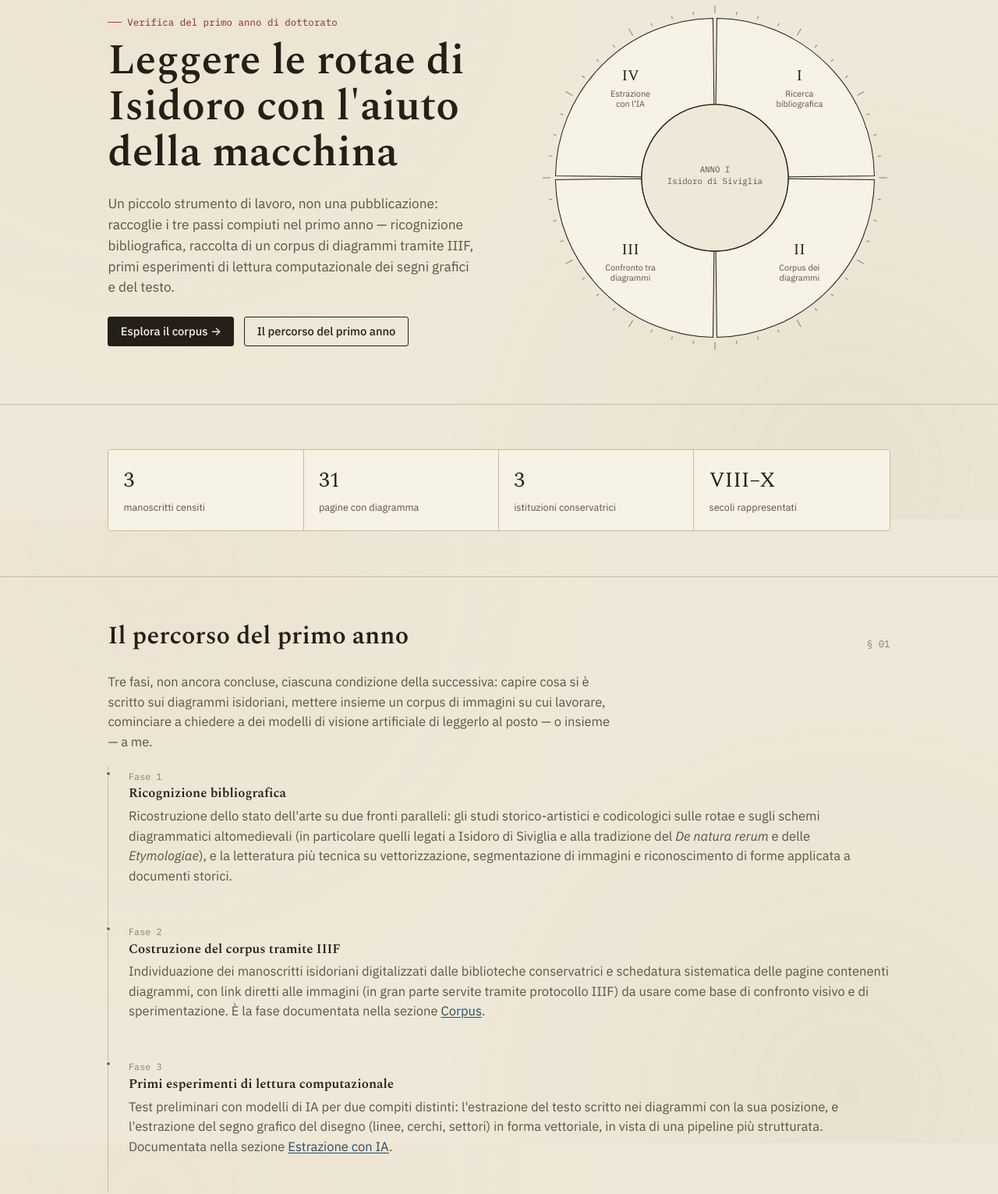
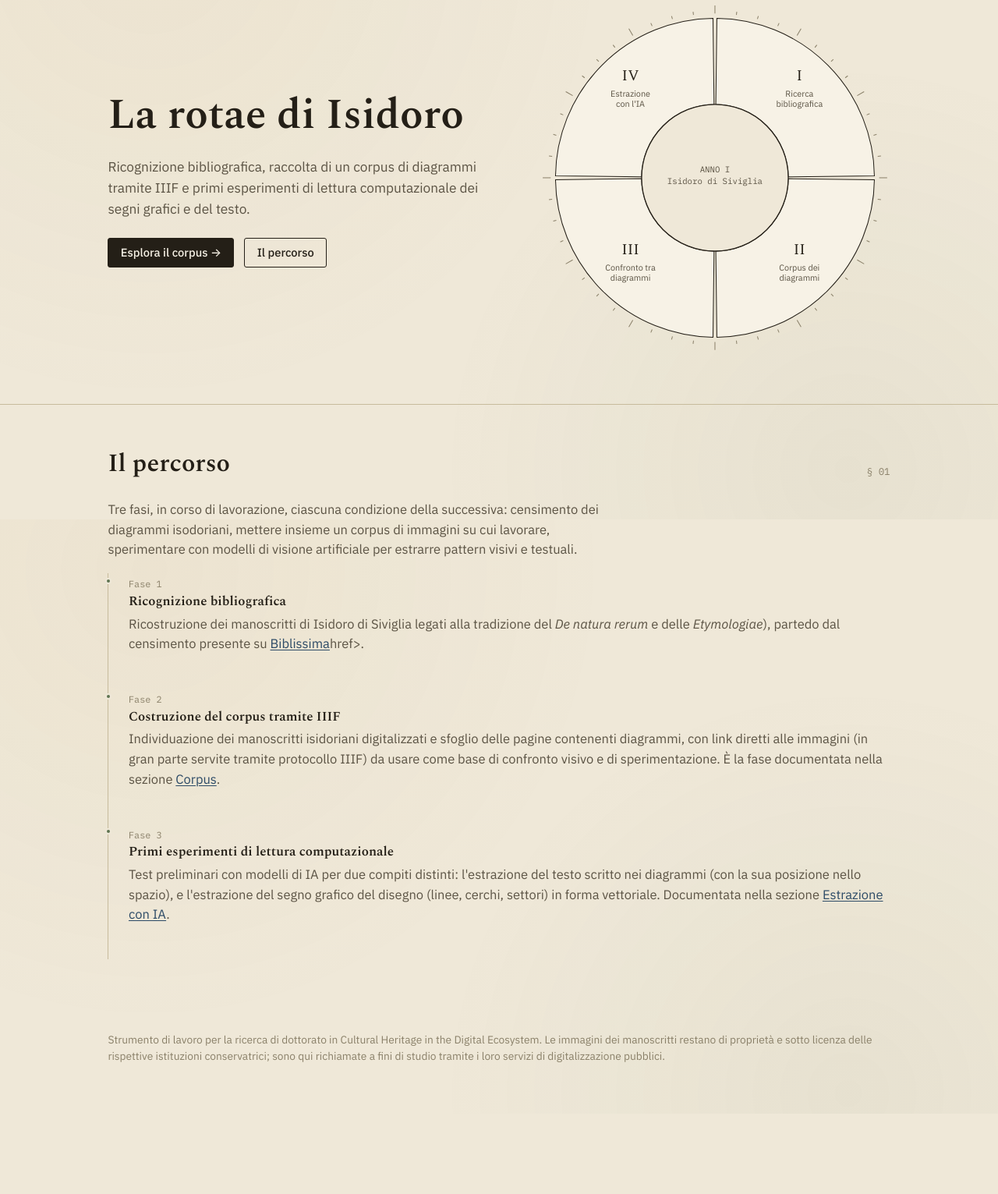
Before and after one commit to EricaAndreose/Rotae, a plain HTML site: page index.html in a window 1280 px wide. Shown: the part 134-1665 px from the top of the page at 78% size. After the commit the page ends 1562 px from the top, so only its background shows below. Drawn offline with nearby package versions, Linux system fonts and the light colour scheme.

Commit message:
Update index.html

```diff
--- a/index.html
+++ b/index.html
@@ -26,18 +26,17 @@
 <header class="hero">
   <div class="wrap">
     <div class="hero-text">
-      <p class="eyebrow">Verifica del primo anno di dottorato</p>
-      <h1>Leggere le rotae di Isidoro con l'aiuto della macchina</h1>
-      <p class="lede">Un piccolo strumento di lavoro, non una pubblicazione: raccoglie i tre passi compiuti nel primo anno — ricognizione bibliografica, raccolta di un corpus di diagrammi tramite IIIF, primi esperimenti di lettura computazionale dei segni grafici e del testo.</p>
+      <h1>La rotae di Isidoro</h1>
+      <p class="lede">Ricognizione bibliografica, raccolta di un corpus di diagrammi tramite IIIF e primi esperimenti di lettura computazionale dei segni grafici e del testo.</p>
       <div class="hero-cta">
         <a class="btn" href="corpus.html">Esplora il corpus →</a>
-        <a class="btn btn-outline" href="#bibliografia">Il percorso del primo anno</a>
+        <a class="btn btn-outline" href="#bibliografia">Il percorso</a>
       </div>
     </div>
     <div class="hero-figure">
       <svg class="rota" viewBox="0 0 440 440" role="img" aria-labelledby="rota-title rota-desc">
         <title id="rota-title">Rota di navigazione del sito</title>
-        <desc id="rota-desc">Diagramma a ruota nello stile delle rotae isidoriane: ogni settore rimanda a una sezione del sito.</desc>
+        <desc id="rota-desc"></desc>
 
         <g class="rota-ticks" aria-hidden="true">
           <line class="rota-tick" x1="426.0" y1="220.0" x2="436.0" y2="220.0" />
@@ -123,7 +122,7 @@
   </div>
 </header>
 
-<section class="section">
+<!-- <section class="section">
   <div class="wrap">
     <div class="stat-strip">
       <div class="stat"><span class="n" id="stat-ms">–</span><span class="l">manoscritti censiti</span></div>
@@ -132,37 +131,37 @@
       <div class="stat"><span class="n">VIII–X</span><span class="l">secoli rappresentati</span></div>
     </div>
   </div>
-</section>
+</section> -->
 
 <section class="section" id="bibliografia">
   <div class="wrap">
     <div class="section-head">
-      <h2>Il percorso del primo anno</h2>
+      <h2>Il percorso</h2>
       <span class="section-num">§ 01</span>
     </div>
-    <p class="section-intro">Tre fasi, non ancora concluse, ciascuna condizione della successiva: capire cosa si è scritto sui diagrammi isidoriani, mettere insieme un corpus di immagini su cui lavorare, cominciare a chiedere a dei modelli di visione artificiale di leggerlo al posto — o insieme — a me.</p>
+    <p class="section-intro">Tre fasi, in corso di lavorazione, ciascuna condizione della successiva: censimento dei diagrammi isodoriani, mettere insieme un corpus di immagini su cui lavorare, sperimentare con modelli di visione artificiale per estrarre pattern visivi e testuali.</p>
 
     <ol class="timeline">
       <li>
         <span class="when">Fase 1</span>
         <h3>Ricognizione bibliografica</h3>
-        <p>Ricostruzione dello stato dell'arte su due fronti paralleli: gli studi storico-artistici e codicologici sulle rotae e sugli schemi diagrammatici altomedievali (in particolare quelli legati a Isidoro di Siviglia e alla tradizione del <em>De natura rerum</em> e delle <em>Etymologiae</em>), e la letteratura più tecnica su vettorizzazione, segmentazione di immagini e riconoscimento di forme applicata a documenti storici.</p>
+        <p>Ricostruzione dei manoscritti di Isidoro di Siviglia legati alla tradizione del <em>De natura rerum</em> e delle <em>Etymologiae</em>), partedo dal censimento presente su <a href="https://portail.biblissima.fr/ark:/43093/oedatab585de699cd5ae95eab7de9d462451b3bb081fe2">Biblissima</a>href>.</p>
       </li>
       <li>
         <span class="when">Fase 2</span>
         <h3>Costruzione del corpus tramite IIIF</h3>
-        <p>Individuazione dei manoscritti isidoriani digitalizzati dalle biblioteche conservatrici e schedatura sistematica delle pagine contenenti diagrammi, con link diretti alle immagini (in gran parte servite tramite protocollo IIIF) da usare come base di confronto visivo e di sperimentazione. È la fase documentata nella sezione <a href="corpus.html">Corpus</a>.</p>
+        <p>Individuazione dei manoscritti isidoriani digitalizzati e sfoglio delle pagine contenenti diagrammi, con link diretti alle immagini (in gran parte servite tramite protocollo IIIF) da usare come base di confronto visivo e di sperimentazione. È la fase documentata nella sezione <a href="corpus.html">Corpus</a>.</p>
       </li>
       <li>
         <span class="when">Fase 3</span>
         <h3>Primi esperimenti di lettura computazionale</h3>
-        <p>Test preliminari con modelli di IA per due compiti distinti: l'estrazione del testo scritto nei diagrammi con la sua posizione, e l'estrazione del segno grafico del disegno (linee, cerchi, settori) in forma vettoriale, in vista di una pipeline più strutturata. Documentata nella sezione <a href="estrazione.html">Estrazione con IA</a>.</p>
+        <p>Test preliminari con modelli di IA per due compiti distinti: l'estrazione del testo scritto nei diagrammi (con la sua posizione nello spazio), e l'estrazione del segno grafico del disegno (linee, cerchi, settori) in forma vettoriale. Documentata nella sezione <a href="estrazione.html">Estrazione con IA</a>.</p>
       </li>
     </ol>
   </div>
 </section>
 
-<section class="section">
+<!-- <section class="section">
   <div class="wrap">
     <div class="section-head">
       <h2>Gli strumenti</h2>
@@ -190,11 +189,11 @@
       </a>
     </div>
   </div>
-</section>
+</section> -->
 
 <footer class="site-footer">
   <div class="wrap">
-    <p>Strumento di lavoro per la verifica del primo anno di dottorato in Digital Humanities. Le immagini dei manoscritti restano di proprietà e sotto licenza delle rispettive istituzioni conservatrici; sono qui richiamate a fini di studio tramite i loro servizi di digitalizzazione pubblici.</p>
+    <p>Strumento di lavoro per la ricerca di dottorato in Cultural Heritage in the Digital Ecosystem. Le immagini dei manoscritti restano di proprietà e sotto licenza delle rispettive istituzioni conservatrici; sono qui richiamate a fini di studio tramite i loro servizi di digitalizzazione pubblici.</p>
   </div>
 </footer>
 
```
